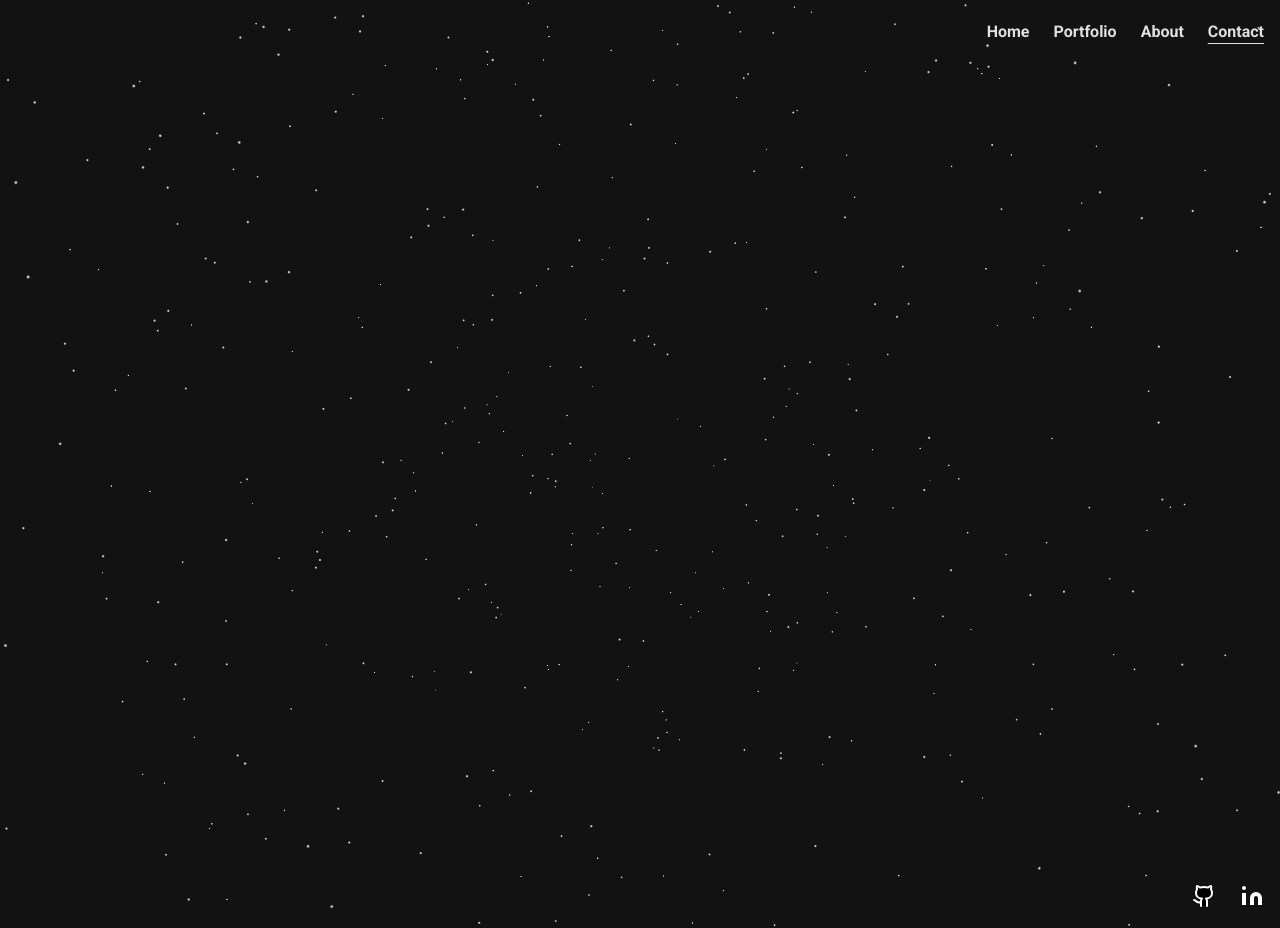
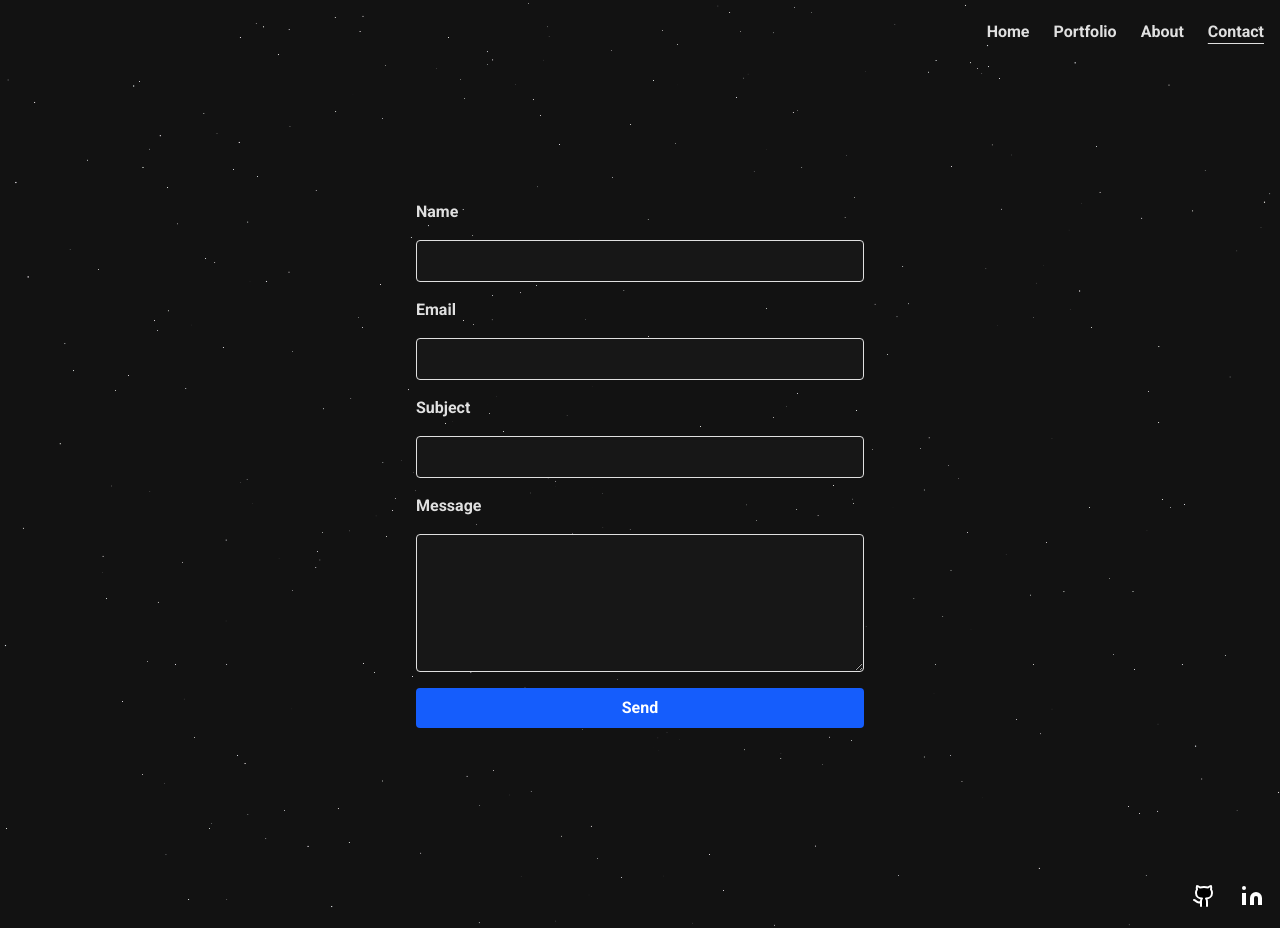
Before and after one commit to Aaron-McIntyre/Aaron-McIntyre-Portfolio-Website, a Next.js app in the folder my-portfolio/: page /contact in a window 1280 px wide. Built offline with nearby package versions, Linux system fonts and the light colour scheme.

Commit message:
feat: Working Contact Form!

```diff
--- a/my-portfolio/package.json
+++ b/my-portfolio/package.json
@@ -9,6 +9,7 @@
     "lint": "eslint"
   },
   "dependencies": {
+    "@emailjs/browser": "^4.4.1",
     "@react-three/drei": "^10.7.4",
     "motion": "^12.23.12",
     "next": "15.5.2",
--- /dev/null
+++ b/my-portfolio/src/app/api/contact/route.ts
@@ -0,0 +1,112 @@
+import { NextRequest, NextResponse } from "next/server";
+
+
+const rateLimitMap = new Map<string, { count: number; last: number }>();
+const RATE_LIMIT_WINDOW = 60 * 1000;
+const MAX_REQUESTS = 5;
+
+function rateLimit(ip: string): boolean {
+  const now = Date.now();
+  const entry = rateLimitMap.get(ip) || { count: 0, last: now };
+
+  if (now - entry.last > RATE_LIMIT_WINDOW) {
+    rateLimitMap.set(ip, { count: 1, last: now });
+    return false;
+  }
+
+  if (entry.count >= MAX_REQUESTS) return true;
+
+  entry.count++;
+  rateLimitMap.set(ip, entry);
+  return false;
+}
+
+
+function sanitizeInput(str: string, maxLength = 500) {
+  return str.replace(/<[^>]*>?/gm, "").trim().slice(0, maxLength);
+}
+
+export async function POST(req: NextRequest) {
+  try {
+
+    const ip = req.headers.get("x-forwarded-for") || "unknown";
+    if (rateLimit(ip)) {
+      return NextResponse.json(
+        { success: false, error: "Too many requests. Please try again later." },
+        { status: 429 }
+      );
+    }
+
+    const requestBody = await req.json();
+
+
+    const name = sanitizeInput(requestBody.name || "", 100);
+    const email = (requestBody.email || "").trim();
+    const title = sanitizeInput(requestBody.title || "", 150);
+    const message = sanitizeInput(requestBody.message || "", 1000);
+
+
+    if (!name || !email || !title || !message) {
+      return NextResponse.json(
+        { success: false, error: "All fields are required." },
+        { status: 400 }
+      );
+    }
+
+    if (!/^[^\s@]+@[^\s@]+\.[^\s@]+$/.test(email)) {
+      return NextResponse.json(
+        { success: false, error: "Invalid email address." },
+        { status: 400 }
+      );
+    }
+
+
+    const serviceID = process.env.EMAILJS_SERVICE_ID;
+    const templateID = process.env.EMAILJS_TEMPLATE_ID;
+    const publicKey = process.env.EMAILJS_PUBLIC_KEY;
+    const privateKey = process.env.EMAILJS_PRIVATE_KEY;
+
+    if (!serviceID || !templateID || !publicKey || !privateKey) {
+      console.error("EmailJS env vars missing.");
+      return NextResponse.json(
+        { success: false, error: "Server misconfiguration." },
+        { status: 500 }
+      );
+    }
+
+    const emailJsPayload = {
+      service_id: serviceID,
+      template_id: templateID,
+      user_id: publicKey,
+      accessToken: privateKey,
+      template_params: {
+        name,
+        email,
+        title,
+        message,
+      },
+    };
+
+    const res = await fetch("https://api.emailjs.com/api/v1.0/email/send", {
+      method: "POST",
+      headers: { "Content-Type": "application/json" },
+      body: JSON.stringify(emailJsPayload),
+    });
+
+    const responseText = await res.text();
+
+    if (!res.ok) {
+      console.error(`EmailJS API failed with status ${res.status}`);
+      throw new Error(`EmailJS Error: ${responseText}`);
+    }
+
+    console.log(`Email successfully sent for ${email}`);
+    return NextResponse.json({ success: true });
+  } catch (error) {
+    console.error("Contact API error:", error);
+    return NextResponse.json(
+      { success: false, error: "Failed to send email." },
+      { status: 500 }
+    );
+  }
+}
--- a/my-portfolio/src/app/contact/page.tsx
+++ b/my-portfolio/src/app/contact/page.tsx
@@ -1,6 +1,111 @@
-export default function Contact() {
+"use client";
+
+import { useState } from "react";
+
+export default function ContactForm() {
+  const [form, setForm] = useState({
+    name: "",
+    email: "",
+    title: "",
+    message: "",
+  });
+  const [loading, setLoading] = useState(false);
+  const [success, setSuccess] = useState(false);
+  const [error, setError] = useState("");
+
+  const handleChange = (
+    e: React.ChangeEvent<HTMLInputElement | HTMLTextAreaElement>
+  ) => {
+    setForm({ ...form, [e.target.name]: e.target.value });
+  };
+
+  const handleSubmit = async (e: React.FormEvent<HTMLFormElement>) => {
+    e.preventDefault();
+    setLoading(true);
+    setSuccess(false);
+    setError("");
+
+    try {
+      const res = await fetch("/api/contact", {
+        method: "POST",
+        headers: { "Content-Type": "application/json" },
+        body: JSON.stringify(form),
+      });
+      const data = await res.json();
+
+      if (res.ok && data.success) {
+        setSuccess(true);
+        setForm({ name: "", email: "", title: "", message: "" });
+      } else {
+        setError(data.error || "Failed to send email.");
+      }
+    } catch (err) {
+      console.error(err);
+      setError("Failed to send email. Please try again.");
+    } finally {
+      setLoading(false);
+    }
+  };
+
   return (
-    <>
-    </>
+    <div className="flex justify-center items-center min-h-screen p-8">
+      <form
+        onSubmit={handleSubmit}
+        className="flex flex-col gap-4 w-full max-w-md"
+      >
+        <label>Name</label>
+        <input
+          type="text"
+          name="name"
+          value={form.name}
+          onChange={handleChange}
+          required
+          className="bg-neutral-900 p-2 border rounded text-[var-(--text)]"
+        />
+
+        <label>Email</label>
+        <input
+          type="email"
+          name="email"
+          value={form.email}
+          onChange={handleChange}
+          required
+          className="bg-neutral-900 p-2 border rounded text-[var-(--text)]"
+        />
+
+        <label>Subject</label>
+        <input
+          type="text"
+          name="title"
+          value={form.title}
+          onChange={handleChange}
+          required
+          className="bg-neutral-900 p-2 border rounded text-[var-(--text)]"
+        />
+
+        <label>Message</label>
+        <textarea
+          name="message"
+          value={form.message}
+          onChange={handleChange}
+          required
+          rows={5}
+          className="bg-neutral-900 p-2 border rounded text-[var-(--text)]"
+        />
+
+        <button
+          type="submit"
+          disabled={loading}
+          className="bg-blue-600 hover:bg-blue-700 transition text-white p-2 rounded"
+        >
+          {loading ? "Sending..." : "Send"}
+        </button>
+
+        {success && (
+          <p className="text-green-500">Message sent successfully!</p>
+        )}
+        {error && <p className="text-red-500">{error}</p>}
+      </form>
+    </div>
   );
 }
--- a/my-portfolio/src/app/globals.css
+++ b/my-portfolio/src/app/globals.css
@@ -33,6 +33,9 @@ body {
   font-family: 'Roboto-Bold', sans-serif;
 }
 
+
+/* Simple Navbar on Portfolio Pages */
+
 .scrollbar-thin::-webkit-scrollbar {
   width: 6px;
 }
@@ -50,3 +53,12 @@ body {
 .scrollbar-thin::-webkit-scrollbar-thumb:hover {
   background-color: #888;
 }
+
+/* Only fix I could find to reset autofill colouring */
+
+input:-webkit-autofill,
+textarea:-webkit-autofill {
+  -webkit-box-shadow: 0 0 0px 1000px #171717 inset !important;
+  -webkit-text-fill-color: #ffffff !important;
+  caret-color: #ffffff;
+}
```
Also changed, not shown: 2 other files (tests, documents, lock files or other folders).
